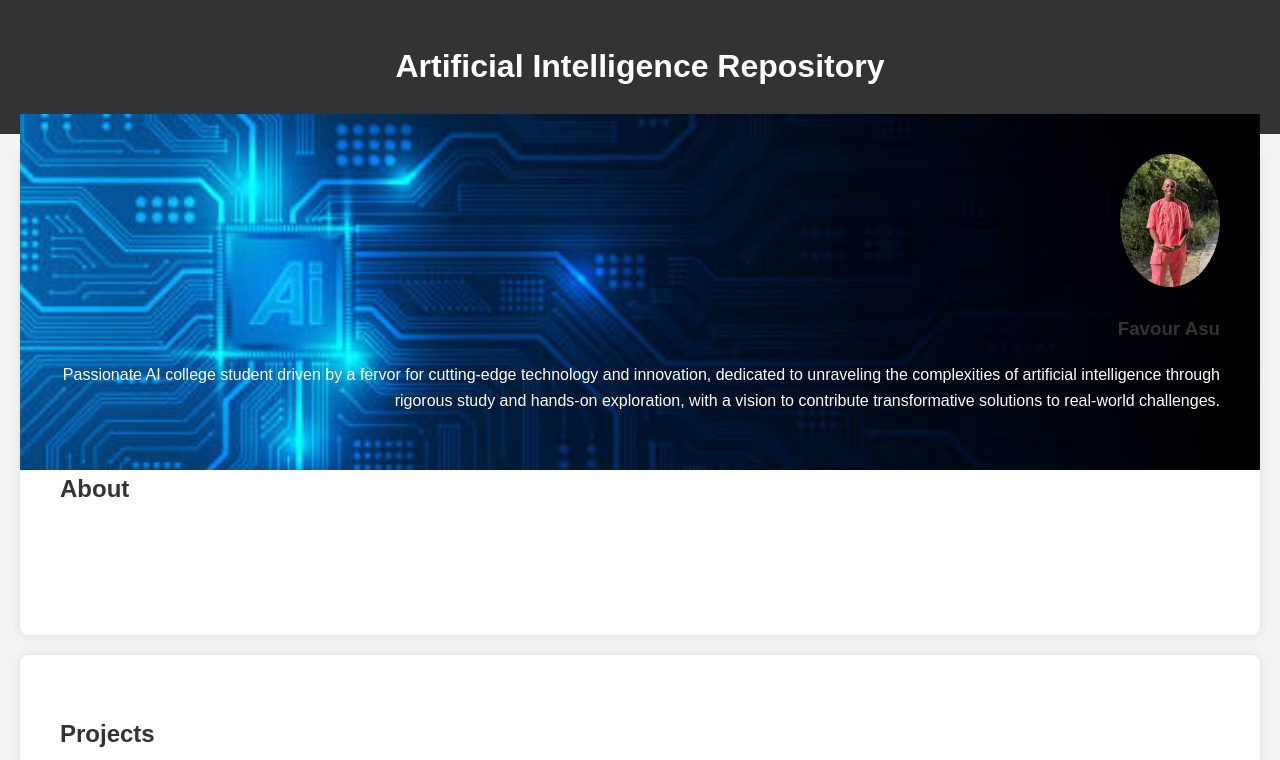
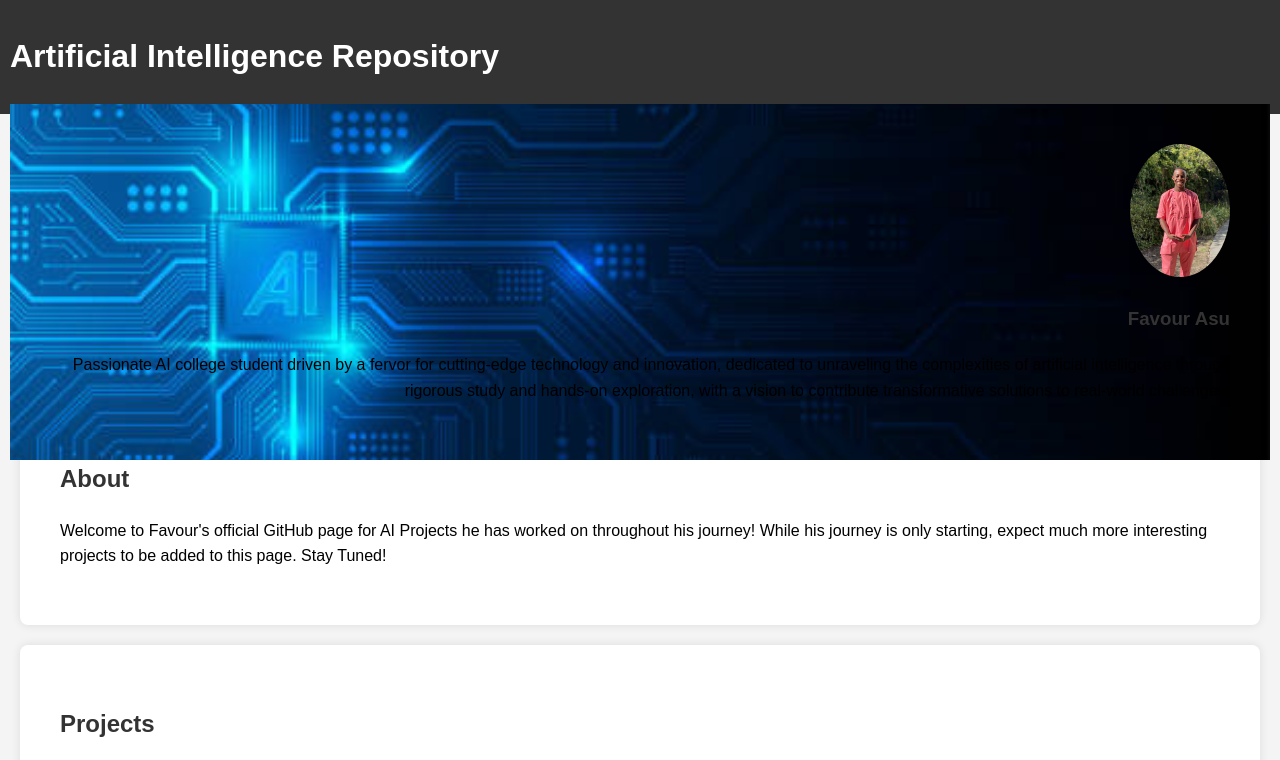
Before and after one commit to Favourasu123/Favourasu123.github.io, a plain HTML site: page index.html in a window 1280 px wide. Shown: the top 760 px of the page. Drawn offline with Linux system fonts and the light colour scheme.

Commit message:
Update index.html

```diff
--- a/index.html
+++ b/index.html
@@ -17,9 +17,9 @@
 
         header {
             background-color: #333;
-            color: white;
-            padding: 20px;
-            text-align: center;
+            color: black;
+            padding: 10px;
+            text-align: left;
         }
 
         .profile {
@@ -58,7 +58,7 @@
         }
 
         p {
-            color:white;
+            color:black;
         }
 
         footer {
```
